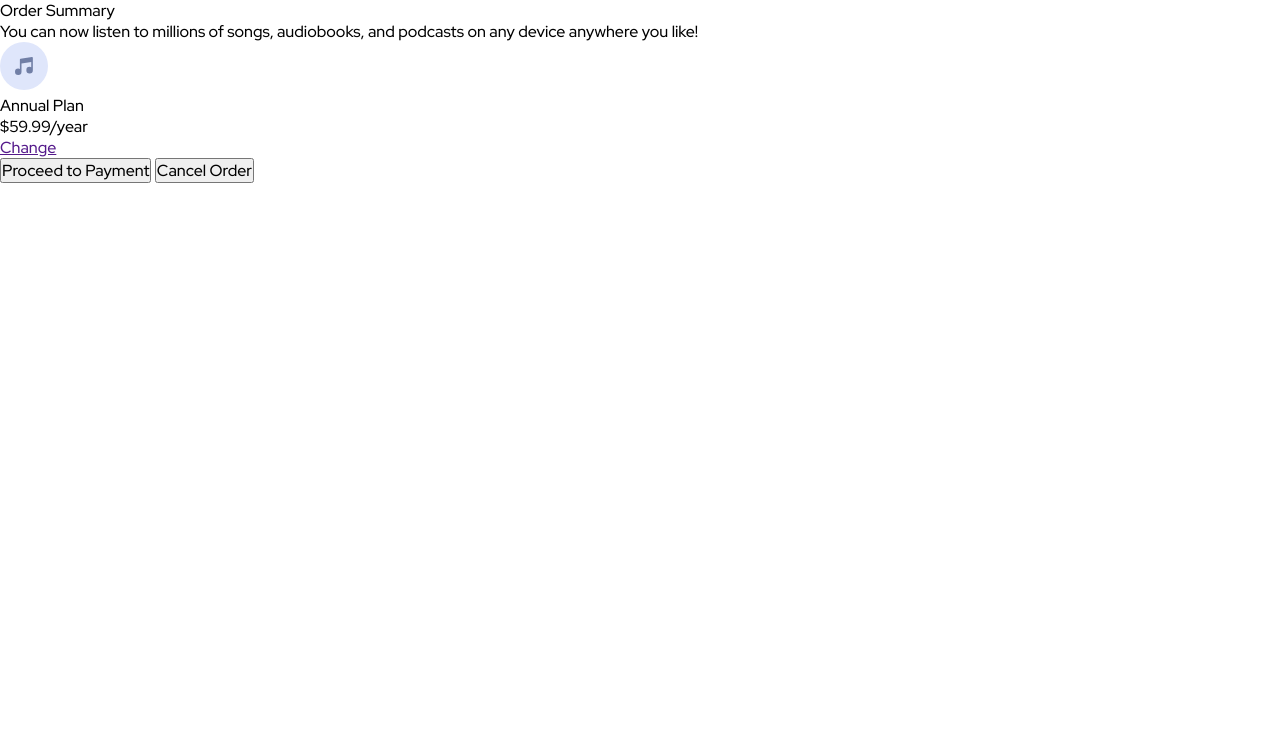
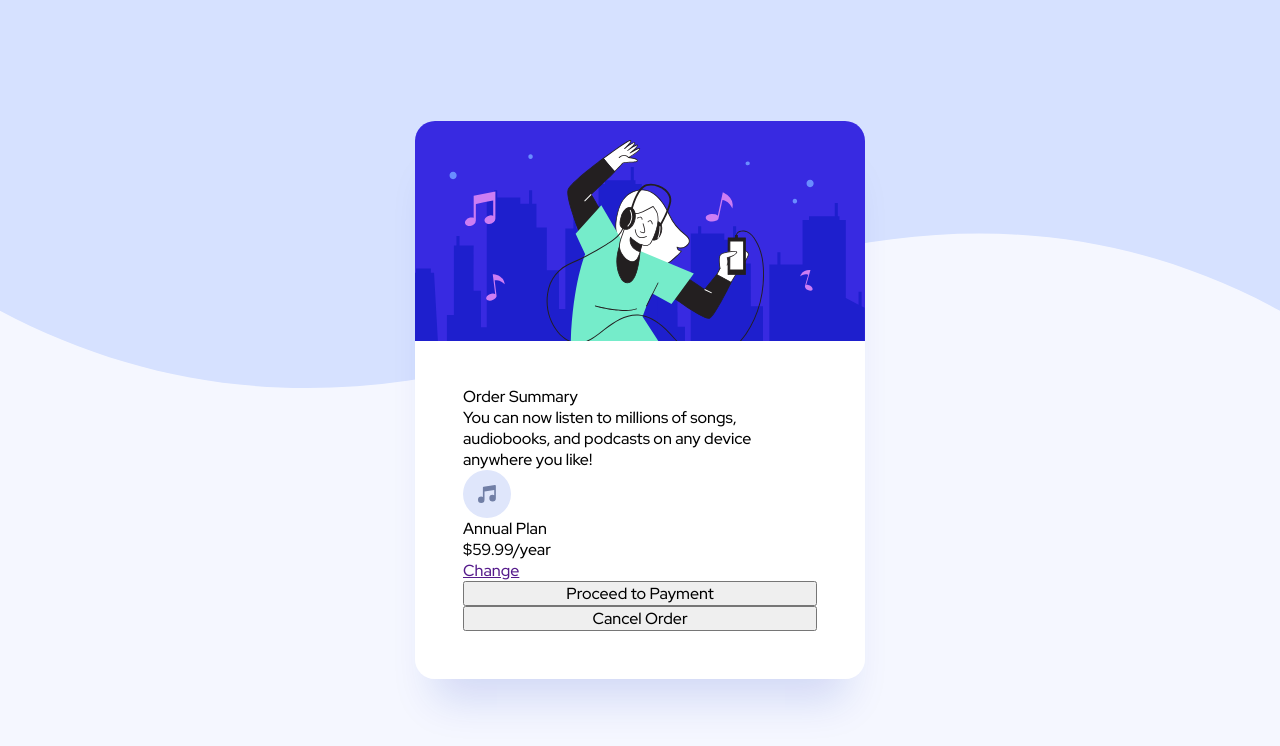
Before and after one commit to aleksandr-efimenko/order-summary-component, a website built with Vite: page index.html in a window 1280 px wide. Built offline with nearby package versions, Linux system fonts and the light colour scheme.

Commit message:
create html structure

```diff
--- a/index.html
+++ b/index.html
@@ -11,15 +11,19 @@
 </head>
 
 <body>
+<div id="background-pattern">
+  </div>
 
   <main class="card">
+    <img src="./images/illustration-hero.svg" alt="Image of a person who is listening music with headphones and player on blue background">
+    <div class="card-description">
       <h1>Order Summary</h1>
       <p>
         You can now listen to millions of songs, audiobooks, and podcasts on any
         device anywhere you like!
       </p>
       <div class="subscription-card">
-      <img src="./public/images/icon-music.svg" alt="Melody rounded icon">
+        <img src="./images/icon-music.svg" alt="Melody rounded icon">
         <div class="price">
           <p class="plan-type">Annual Plan</p>
           <p class="price-option">$59.99/year</p>
@@ -28,6 +32,7 @@
       </div>
       <button class="btn proceed-btn">Proceed to Payment</button>
       <button class="btn cancel-btn">Cancel Order</button>
+    </div>
   </main>
 
 </body>
--- a/style.css
+++ b/style.css
@@ -1,15 +1,25 @@
-@import url('https://fonts.googleapis.com/css2?family=Red+Hat+Display:wght@500;700;900&display=swap');
+@import url("https://fonts.googleapis.com/css2?family=Red+Hat+Display:wght@500;700;900&display=swap");
 
 :root {
+  --pale-blue: hsl(225, 100%, 94%);
+  --bright-blue: hsl(245, 75%, 52%);
+  --very-pale-blue: hsl(225, 100%, 98%);
+  --desaturated-blue: hsl(224, 23%, 55%);
+  --dark-blue: hsl(223, 47%, 23%);
 
---pale-blue: hsl(225, 100%, 94%);
---bright-blue: hsl(245, 75%, 52%);
---very-pale-blue: hsl(225, 100%, 98%);
---desaturated-blue: hsl(224, 23%, 55%);
---dark-blue: hsl(223, 47%, 23%);
+  --ff-primary: "Red Hat Display", sans-serif;
 
---fs-body: 1rem;
---ff-primary: 'Red Hat Display', sans-serif;
+  --fs-body: 1rem;
+
+  /* h1 */
+  --fw-h1: 900;
+  --fs-h1-d: 1.75rem;
+  --fs-h1-m: 1.375rem;
+  --fs-h1: var(--fs-h1-d);
+
+  --lh-h1-d: 2.3125rem;
+  --lh-h1-m: 1.8125rem;
+  --lh-h1: var(--lh-h1-d);
 }
 
 * {
@@ -19,3 +29,44 @@
   box-sizing: border-box;
   font-family: var(--ff-primary);
 }
+.card img {
+  display: block;
+  border-radius: 1.25rem 1.25rem 0 0;
+}
+
+body {
+  min-height: 100vh;
+  min-height: 100svh;
+  display: flex;
+  justify-content: center;
+  align-items: center;
+  background-color: var(--very-pale-blue);
+}
+
+#background-pattern {
+  background-image: url("./public/images/pattern-background-desktop.svg");
+  background-repeat: no-repeat;
+  background-position: top;
+  background-size: contain;
+  position: absolute;
+  z-index: -1;
+  top: 0;
+  width: 100%;
+  height: 100%;
+}
+
+.card {
+  max-width: 28.125rem;
+  border-radius: 1.25rem;
+  box-shadow: 0px 2.5rem 2.5rem -1.25rem rgba(13, 48, 189, 0.151826);
+  margin: 4.4375rem 1.5rem;
+}
+
+.card-description {
+  background-color: white;
+  padding: 2.8125rem 3rem 3rem;
+  border-radius: 0 0 1.25rem 1.25rem;
+}
+.btn {
+  width: 100%;
+}
```
Lines whose indentation alone changed are shown as unchanged.
